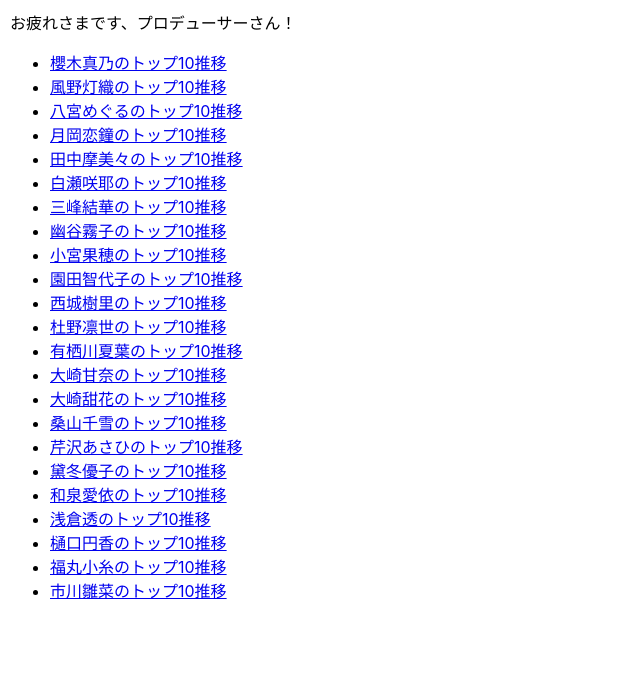
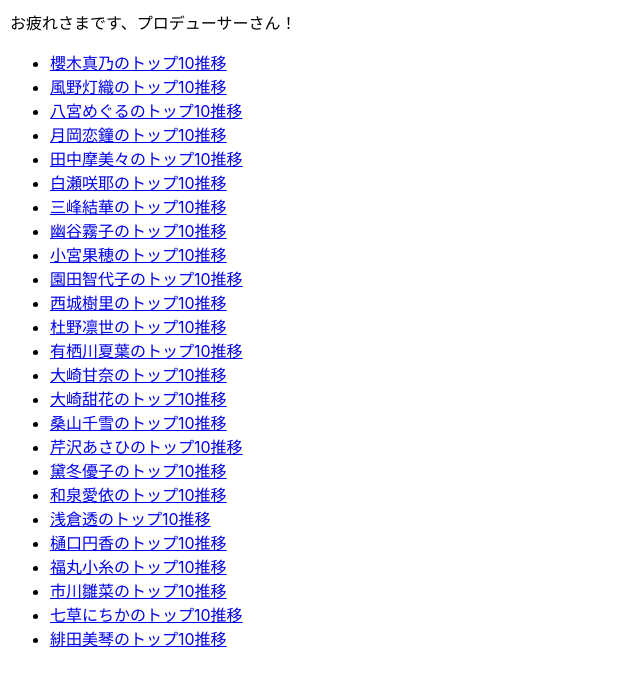
Before and after one commit to TonalidadeHidrica/shiny-pcup-frontend, a React (Create React App) app: page /40006/ in a window 1280 px wide. Shown: the top 686 px of the page, without its empty margins (0-640 px from the left). Built offline with nearby package versions, Linux system fonts and the light colour scheme.

Commit message:
Add event select menu, update API endpoint

```diff
--- a/src/App.tsx
+++ b/src/App.tsx
@@ -2,20 +2,17 @@ import React from "react";
 import { BrowserRouter as Router, Route, Switch } from "react-router-dom";
 import "./App.css";
 import { TopHistory } from "./TopHistory";
-import { characters } from "./characters";
 import { UserHistoryRoot } from "./UserHistory";
+import { EventTop } from "./EventTop";
 
 class RootPage extends React.Component {
   render() {
     return (
       <div>
-        お疲れさまです、プロデューサーさん！
         <ul>
-          {Object.entries(characters).map(([id, name]) => (
-            <li key={id}>
-              <a href={`/40005/topHistory/${id}`}>{name}のトップ10推移</a>
-            </li>
-          ))}
+          <li>
+            <a href={"/40006/"}>3周年Pカップ</a>
+          </li>
         </ul>
       </div>
     );
@@ -34,6 +31,7 @@ function App() {
           path="/:eventId/topHistory/:characterId"
           component={TopHistory}
         />
+        <Route path="/:eventId/" component={EventTop} />
         <Route component={RootPage} />
       </Switch>
     </Router>
--- /dev/null
+++ b/src/EventTop.tsx
@@ -0,0 +1,24 @@
+import React from "react";
+import { RouteComponentProps } from "react-router-dom";
+import { characters } from "./characters";
+
+export class EventTop extends React.Component<
+  RouteComponentProps<{ eventId: string }>,
+  {}
+> {
+  render() {
+    const { eventId } = this.props.match.params;
+    return (
+      <div>
+        お疲れさまです、プロデューサーさん！
+        <ul>
+          {Object.entries(characters).map(([id, name]) => (
+            <li key={id}>
+              <a href={`/${eventId}/topHistory/${id}`}>{name}のトップ10推移</a>
+            </li>
+          ))}
+        </ul>
+      </div>
+    );
+  }
+}
--- a/src/characters.ts
+++ b/src/characters.ts
@@ -22,4 +22,6 @@ export const characters: { [key: string]: string } = {
   "21": "樋口円香",
   "22": "福丸小糸",
   "23": "市川雛菜",
+  "24": "七草にちか",
+  "25": "緋田美琴",
 };
--- a/src/common.ts
+++ b/src/common.ts
@@ -1 +1 @@
-export const apiEndpoint = "https://kl8xmr7hlb.execute-api.ap-northeast-1.amazonaws.com/dev"
+export const apiEndpoint = "https://7ngdew0jfi.execute-api.ap-northeast-1.amazonaws.com/dev"
```
